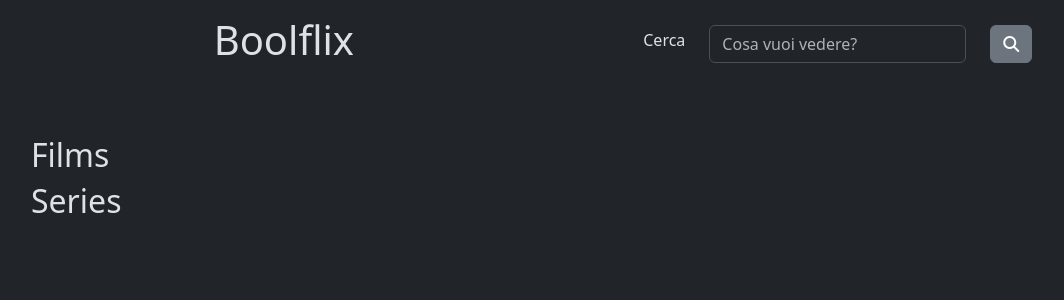
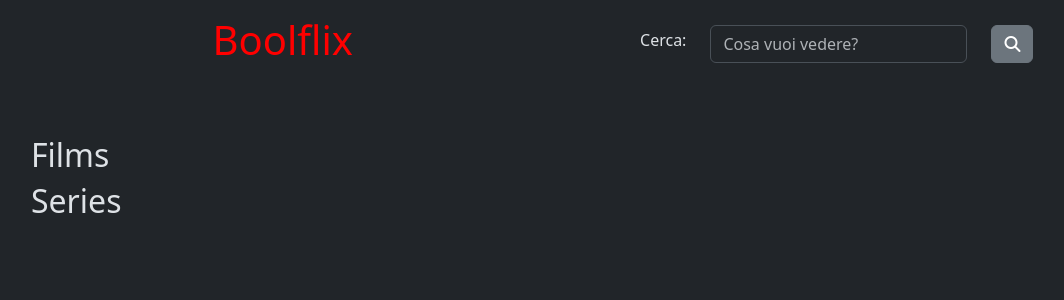
Before and after one commit to AnnaDAlessandro/vite-boolflix, a Vue app in the folder vite-boolflix/: page / in a window 1280 px wide. Shown: the top 300 px of the page, without its empty margins (17-1081 px from the left). Built offline with nearby package versions, Linux system fonts and the light colour scheme.

Commit message:
terminato

```diff
--- a/vite-boolflix/src/components/AppHeader.vue
+++ b/vite-boolflix/src/components/AppHeader.vue
@@ -16,8 +16,8 @@ export default{
             Boolflix
         </h1>
 
-      <div class="d-flex align-items-center gap-4">
-        <label for="search" class="form-label">Cerca</label>
+      <div class="d-flex align-items-center gap-4 g-0">
+     <label for="search" class="form-label">Cerca:</label>
          <input type="text"
          class="form-control "
          name=""
@@ -33,5 +33,8 @@ export default{
 
 </template>
 
-<style scoped>
+<style lang="scss" scoped>
+h1{
+    color: red;
+}
 </style>
```
